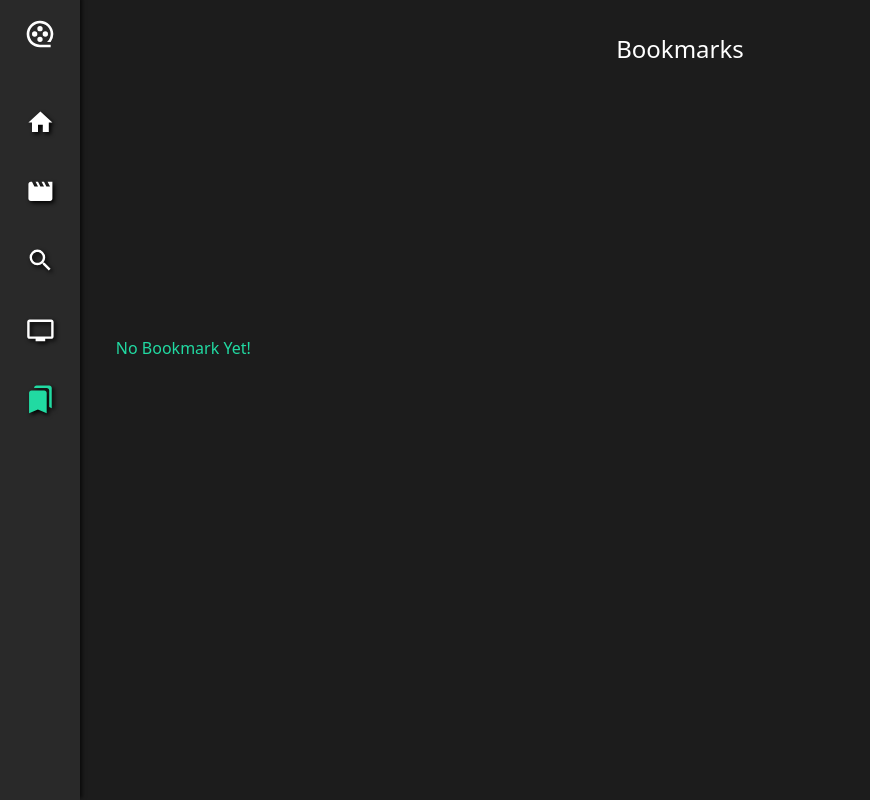
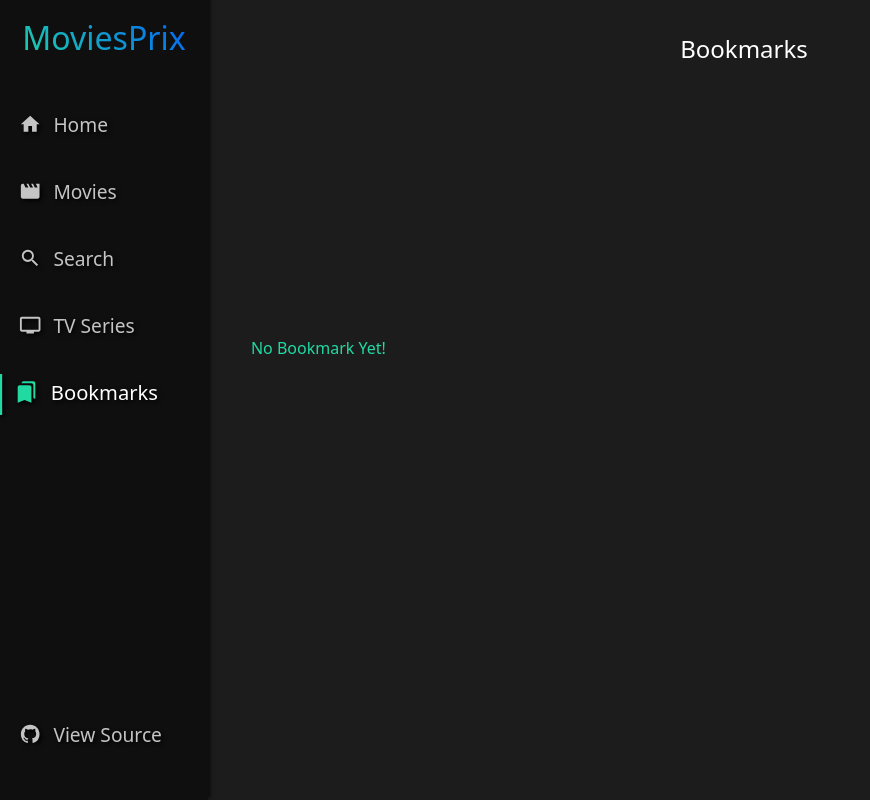
Before and after one commit to devXprite/MoviesPrix, a Next.js app: page /bookmarks in a window 1280 px wide. Shown: the whole page, without its empty margins (0-870 px from the left). Built offline with nearby package versions, Linux system fonts and the light colour scheme.

Commit message:
update nav

```diff
--- a/app/bookmarks/head.jsx
+++ b/app/bookmarks/head.jsx
@@ -8,5 +8,5 @@ export default async function Head() {
     title: 'BookMarks',
     Noindex: true,
   };
-  return <NextSeo {...updateMeta} useAppDir={true} />;
+  return <NextSeo {...updateMeta} useAppDir />;
 }
--- a/app/globals.scss
+++ b/app/globals.scss
@@ -17,7 +17,7 @@ body {
   background-color: $backgroundColor;
   color: $textColor;
   display: grid;
-  grid-template-columns: 5rem auto;
+  grid-template-columns: 13rem auto;
   font-family: system-ui, -apple-system, BlinkMacSystemFont,'Rubik', 'Segoe UI', Roboto, Oxygen, Ubuntu, Cantarell, 'Open Sans', 'Helvetica Neue', sans-serif;
 }
 
--- a/components/Nav/index.jsx
+++ b/components/Nav/index.jsx
@@ -8,10 +8,8 @@ import {
   MdMovie, MdBookmarks, MdTv, MdSearch, MdHome,
 } from 'react-icons/md';
 
-import { RiMovie2Line } from 'react-icons/ri';
-
+import { RiMovie2Line, RiGithubFill } from 'react-icons/ri';
 import Link from 'next/link';
-
 import { usePathname } from 'next/navigation';
 import styles from './nav.scss';
 
@@ -52,7 +50,8 @@ export default function Nav() {
   return (
     <nav className="NavBar">
       <div className="logo">
-        <RiMovie2Line />
+        {/* <RiMovie2Line /> */}
+        <p>MoviesPrix</p>
       </div>
       <div className="linksContainer">
         {
@@ -62,10 +61,19 @@ export default function Nav() {
                         href={route.path}
                         className={route.pathRegex.test(usePathname()) ? 'active' : ''}
                       >
-                        {route.icon}
+                        <span className="link__icon">{route.icon}</span>
+                        <span className="link__title">{route.title}</span>
                       </Link>
                     ))
                 }
+
+        <a
+          href="https://github.com/"
+          className="source"
+        >
+          <span className="link__icon"><RiGithubFill /></span>
+          <span className="link__title">View Source</span>
+        </a>
       </div>
     </nav>
   );
--- a/components/Nav/nav.scss
+++ b/components/Nav/nav.scss
@@ -1,8 +1,8 @@
 @import "../../app/variables.scss";
 
 nav {
-    background-color: lighten($backgroundColor, 5%);
-    padding: 1rem;
+    background-color: darken($backgroundColor, 5%);
+    padding: 1rem 0.25rem;
     display: flex;
     flex-direction: column;
     align-items: center;
@@ -10,39 +10,70 @@ nav {
     z-index: 2;
 
     .logo {
-        font-size: 2rem;
-        font-weight: bold;
+        text-align: center;
+        width: 100%;
+
+        p {
+            font-size: 2rem;
+            background: -webkit-linear-gradient(45deg, #21daa2, #005aff);
+            -webkit-background-clip: text;
+            -webkit-text-fill-color: transparent;
+        }
     }
 
     .linksContainer {
         font-size: 1.8rem;
-        margin-top: 2rem;
-        height: 45%;
+        margin-top: 3rem;
+        height: 100%;
         width: 100%;
         display: flex;
         flex-direction: column;
         justify-content: space-around;
-        align-items: center;
         filter: drop-shadow(2px 2px 2px black);
         transition: all 0.3s ease-in-out;
 
-        a:hover svg {
-            transform: scale(1.05);
-            fill: rgb(180, 180, 180);
-        }
+        a {
+            font-size: 1.2rem;
+            padding: 0.25rem 0.75rem;
+            color: #c4c4c4;
+            border-left: 3px solid transparent;
+            display: flex;
+            margin-bottom: 1.75rem;
 
-        a.active {
-            svg {
+            &:last-child {
+                margin-top: auto;
+            }
+
+            .link__icon {
+                fill: $primaryColor;
+                font-size: 1.4rem;
+            }
+
+            .link__title {
+                padding-left: 0.75rem;
+            }
+
+            &:hover {
+                color: #e7e7e7;
+            }
+
+            &.active {
                 fill: $primaryColor;
                 transform: scale(1.05);
+                color: #fff;
+                border-left-color: $primaryColor;
+
+                .link__icon {
+                    color: $primaryColor;
+                }
             }
         }
     }
 
     @media screen and (max-width: $mobile) {
-            flex-direction: row;
-            // margin: 0.5rem;
-            // border-radius: 0.5rem;
+
+        flex-direction: row;
+        padding: 0;
 
         .logo {
             display: none;
@@ -52,6 +83,26 @@ nav {
             font-size: 1.4rem;
             flex-direction: row;
             margin-top: 0;
+            align-items: center;
+
+            a {
+                border: none;
+                margin-bottom: 0;
+                height: 95%;
+                align-items: center;
+
+                &:last-child {
+                    display: none;
+                }
+
+                &.active {
+                    border-bottom: 2px solid $primaryColor;
+                }
+
+                .link__title {
+                    display: none;
+                }
+            }
         }
     }
 }
--- a/components/Trending/style.scss
+++ b/components/Trending/style.scss
@@ -4,6 +4,7 @@
 
     &__movie {
         height: 60vh;
+        height: 26rem;
         margin: 0 0.5rem;
         overflow: hidden;
         position: relative;
```
Also changed, not shown: app/error.jsx (+4 -5 lines), app/test/page.jsx (+4 -10 lines), temp/app/test/page.jsx (added, +13 -0 lines).
